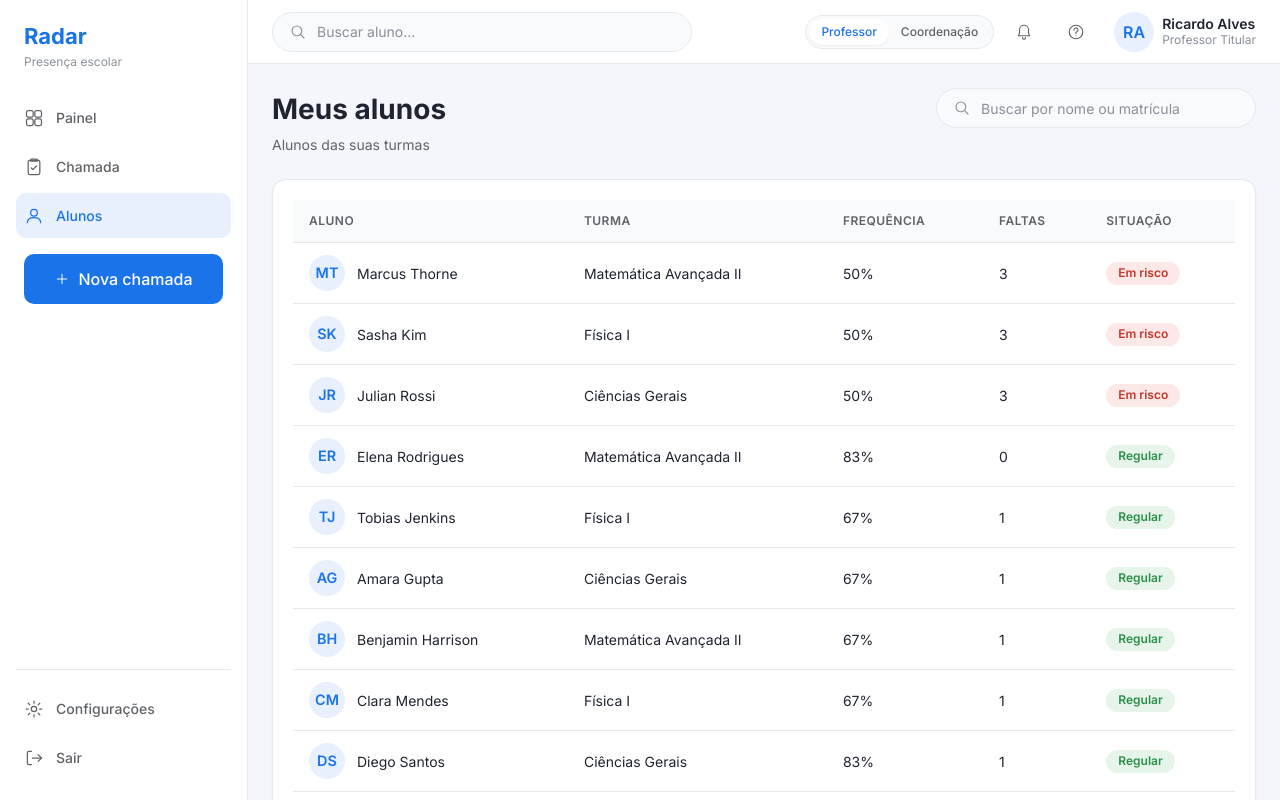
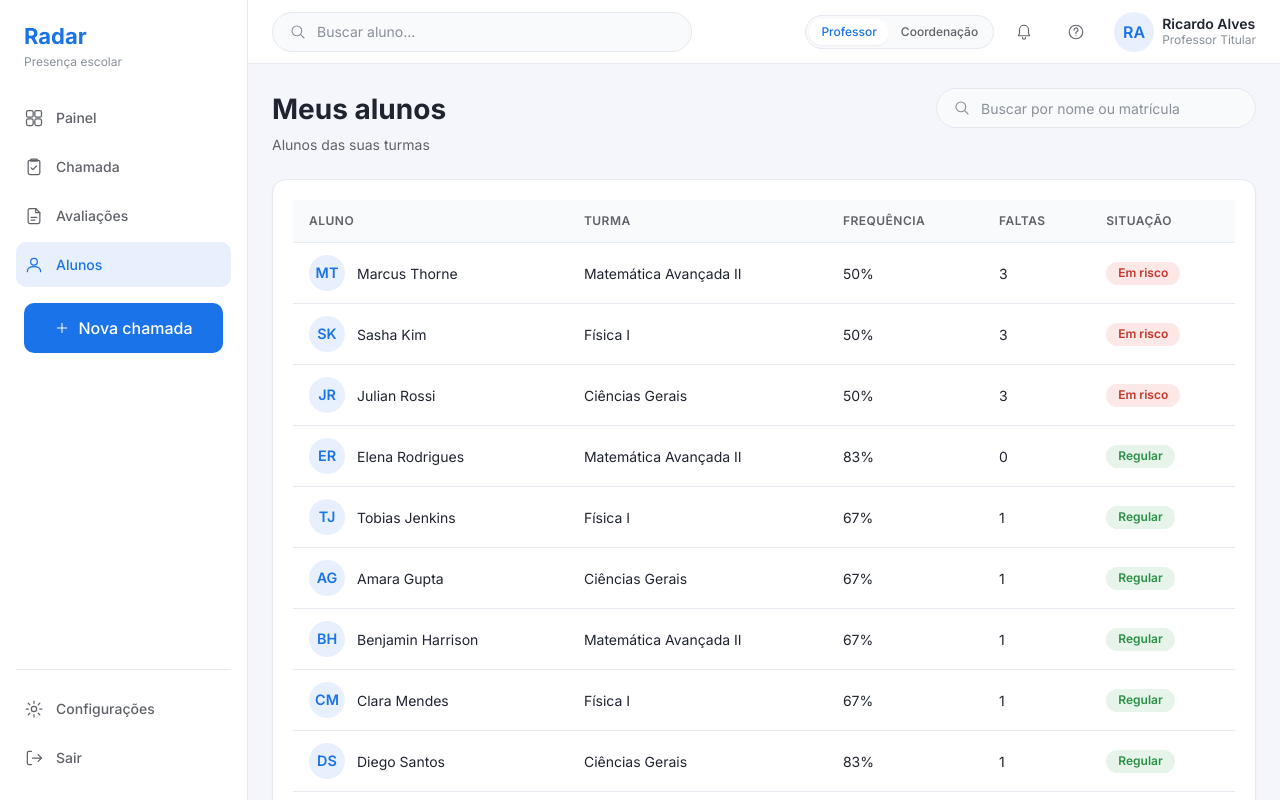
Before and after one commit to emersonjds/radar, a Next.js app: page /alunos in a window 1280 px wide. Shown: the top 800 px of the page. Built offline with nearby package versions, Linux system fonts and the light colour scheme.

Commit message:
feat(nav): add avaliacoes entry for professor

```diff
--- a/src/shared/config/navigation.ts
+++ b/src/shared/config/navigation.ts
@@ -1,6 +1,6 @@
 import type { Papel } from "@/entities/perfil/model";
 
-export type NavIcon = "painel" | "chamada" | "relatorios" | "user";
+export type NavIcon = "painel" | "chamada" | "relatorios" | "user" | "nota";
 
 export interface NavItem {
   href: string;
@@ -12,6 +12,7 @@ export interface NavItem {
 export const navProfessor: NavItem[] = [
   { href: "/", label: "Painel", icon: "painel" },
   { href: "/chamada", label: "Chamada", icon: "chamada" },
+  { href: "/avaliacoes", label: "Avaliações", icon: "nota" },
   { href: "/alunos", label: "Alunos", icon: "user" },
 ];
 
--- a/src/shared/ui/Icon/Icon.tsx
+++ b/src/shared/ui/Icon/Icon.tsx
@@ -17,7 +17,8 @@ export type IconName =
   | "alert"
   | "download"
   | "check"
-  | "menu";
+  | "menu"
+  | "nota";
 
 export interface IconProps {
   name: IconName;
@@ -39,6 +40,14 @@ const paths: Record<IconName, ReactNode> = {
       <rect x="5" y="4" width="14" height="17" rx="2" />
       <path d="M9 2.5h6a1 1 0 0 1 1 1V5H8V3.5a1 1 0 0 1 1-1Z" />
       <path d="m8.5 13 2.2 2.2 4.3-4.4" />
+    </>
+  ),
+  nota: (
+    <>
+      <path d="M14 3H7a2 2 0 0 0-2 2v14a2 2 0 0 0 2 2h10a2 2 0 0 0 2-2V8l-5-5Z" />
+      <path d="M14 3v5h5" />
+      <path d="M8.5 13.5h7" />
+      <path d="M8.5 17h4.5" />
     </>
   ),
   relatorios: (
```
